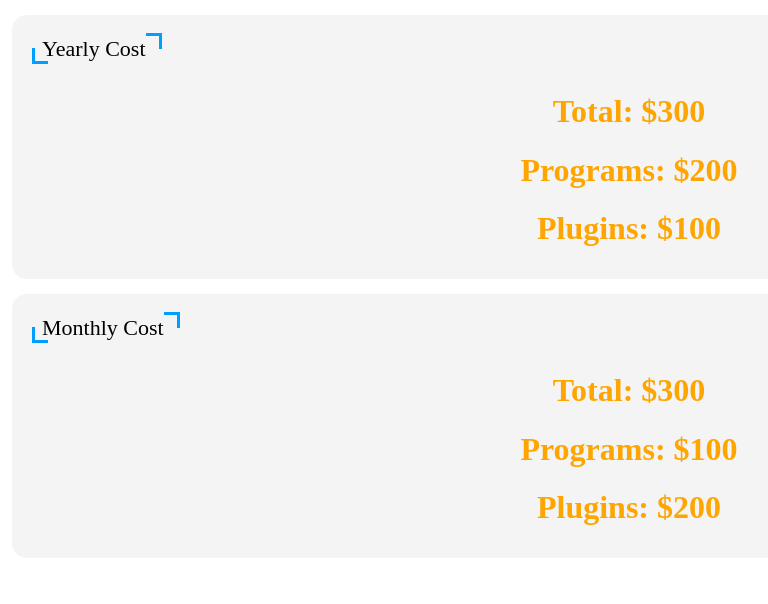
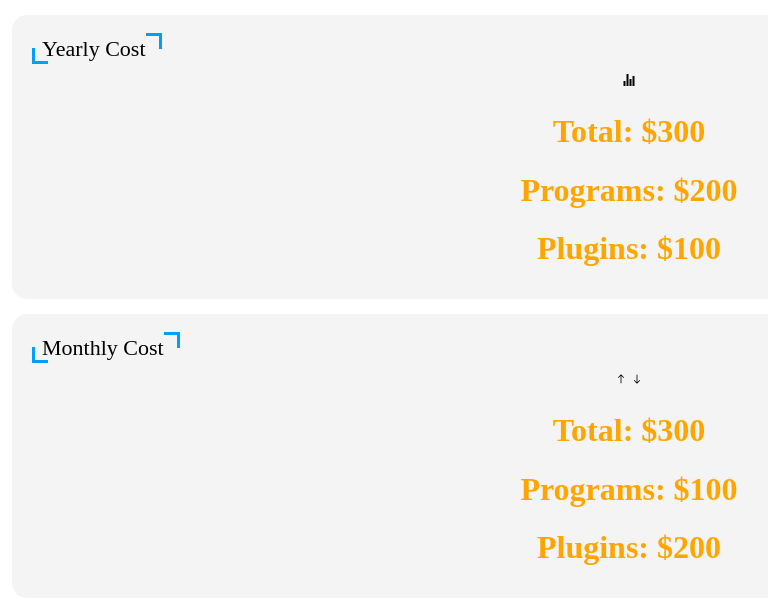
Before and after one commit to mtleonard120/it-inventory, a React (Create React App) app in the folder src/frontend-admin/: page / in a window 1280 px wide. Shown: the top 604 px of the page, without its empty margins (11-779 px from the left). Built offline with nearby package versions, Linux system fonts and the light colour scheme.

Commit message:
IIWA-51 Add Icons in

```diff
--- a/src/frontend-admin/src/components/App/App.tsx
+++ b/src/frontend-admin/src/components/App/App.tsx
@@ -1,4 +1,7 @@
 import React from 'react'
+
+// Packages
+import {IoIosArrowRoundUp, IoIosArrowRoundDown, IoIosStats} from 'react-icons/io'
 
 // Styles
 import styles from './App.module.css'
@@ -16,8 +19,18 @@ export const App: React.FC = () => {
                     programsCost: 200,
                     pluginsCost: 100,
                 }}
+                icon={<IoIosStats />}
             />
-            <CostCard cardTitle='Monthly Cost' data={{programsCost: 100, pluginsCost: 200}} />
+            <CostCard
+                cardTitle='Monthly Cost'
+                data={{programsCost: 100, pluginsCost: 200}}
+                icon={
+                    <span>
+                        <IoIosArrowRoundUp />
+                        <IoIosArrowRoundDown />
+                    </span>
+                }
+            />
         </div>
     )
 }
```
